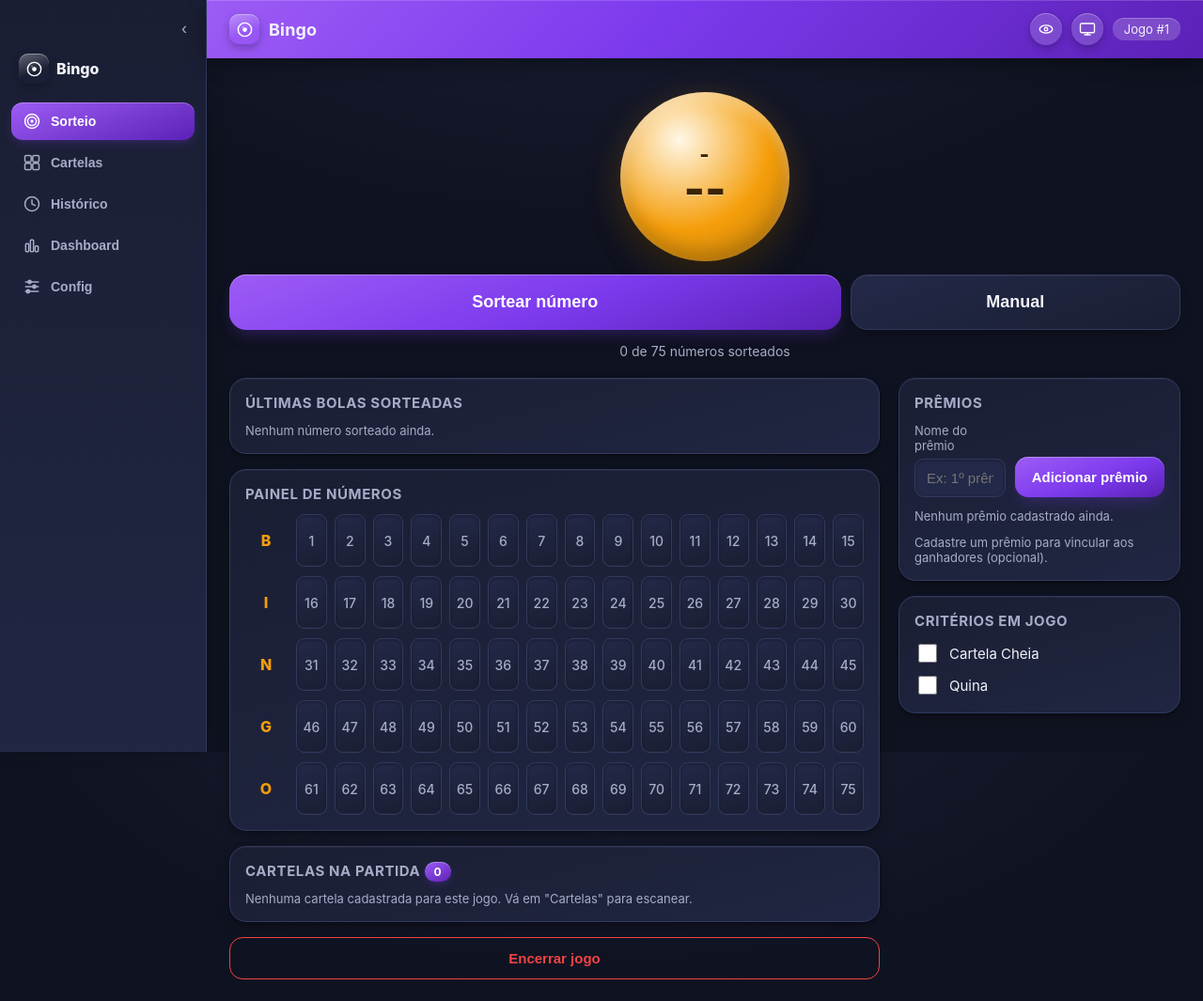
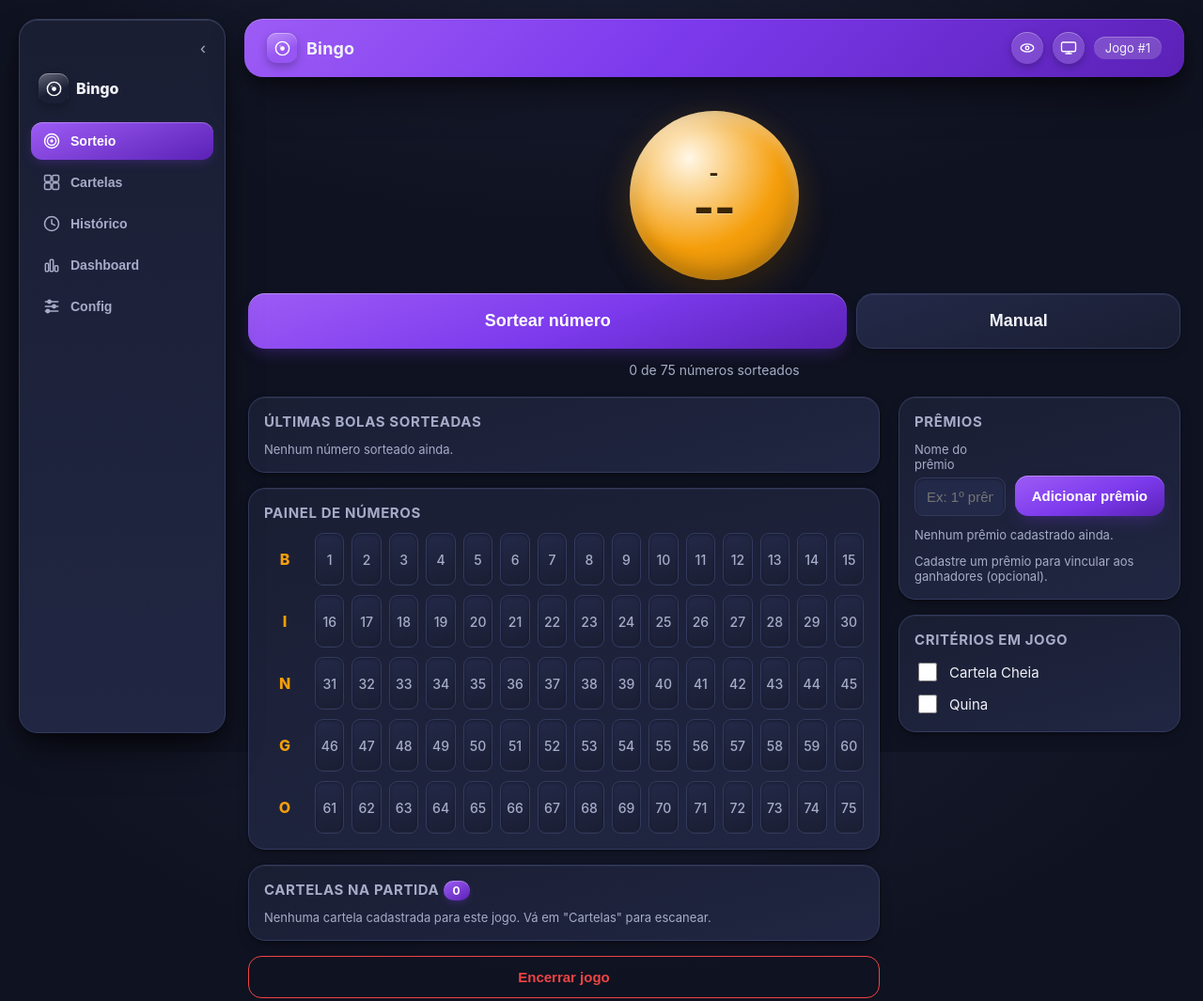
Before and after one commit to Heberson5/Bingo, a plain HTML site: page index.html in a window 1280 px wide. Shown: the whole page at 94% size. Drawn offline with Linux system fonts and the light colour scheme.

Commit message:
feat: cabecalho e barra lateral como paineis flutuantes arredondados
Da ao header e a side-nav (desktop) bordas arredondadas e uma margem
em volta, destacando-os do fundo como paineis flutuantes, com sombra
de elevacao mais forte (--elevation-3) para reforcar a sensacao de
profundidade/3D pedida. O sticky (top) e ajustado para acompanhar a
nova margem, entao o espacamento se mantem consistente tambem durante
a rolagem.

Co-Authored-By: Claude Sonnet 5 <noreply@anthropic.com>

```diff
--- a/css/styles.css
+++ b/css/styles.css
@@ -177,11 +177,13 @@ h1, h2, h3, p { margin: 0; }
 
 .app-header {
   position: sticky;
-  top: 0;
+  top: 12px;
   z-index: 20;
+  margin: 12px 12px 0;
   padding: 14px 16px;
+  border-radius: 20px;
   background: linear-gradient(135deg, var(--color-primary-light), var(--color-primary) 45%, var(--color-primary-dark));
-  box-shadow: 0 1px 0 rgba(255,255,255,.16) inset, 0 6px 20px rgba(0,0,0,.35);
+  box-shadow: 0 1px 0 rgba(255,255,255,.16) inset, var(--elevation-3);
   transition: background .25s ease;
 }
 .app-header__inner {
@@ -768,7 +770,7 @@ h1, h2, h3, p { margin: 0; }
 @media (min-width: 720px) {
   :root { --content-width: 760px; }
   .app-main { padding: 24px; }
-  .app-header { padding: 14px 24px; }
+  .app-header { padding: 14px 24px; margin: 20px 20px 0; top: 20px; }
   .bottom-nav { padding: 10px 24px calc(10px + var(--safe-bottom)); }
   .bottom-nav__inner { gap: 14px; }
   .bottom-nav__item { flex: 0 0 auto; min-width: 96px; }
@@ -803,14 +805,16 @@ h1, h2, h3, p { margin: 0; }
     width: 220px;
     flex-shrink: 0;
     background: linear-gradient(180deg, var(--color-surface) 0%, var(--color-surface-2) 130%);
-    border-right: 1px solid var(--color-border);
+    border: 1px solid var(--color-border);
+    border-radius: 20px;
     padding: 16px 12px;
     position: sticky;
-    top: 0;
-    height: 100vh;
+    top: 20px;
+    height: calc(100vh - 40px);
+    margin: 20px 0 20px 20px;
     overflow-y: auto;
     transition: width .18s ease;
-    box-shadow: 4px 0 20px -8px rgba(0,0,0,.4);
+    box-shadow: 0 1px 0 rgba(255,255,255,.05) inset, var(--elevation-3);
   }
   .side-nav.is-collapsed { width: 72px; }
   .side-nav__toggle {
```
